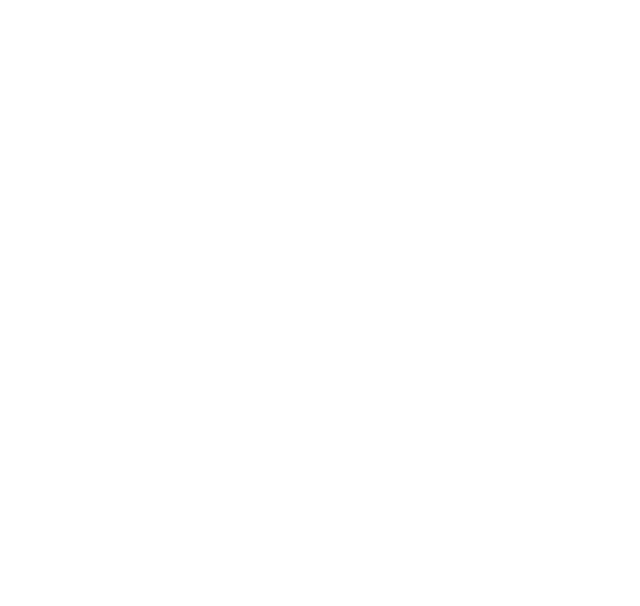
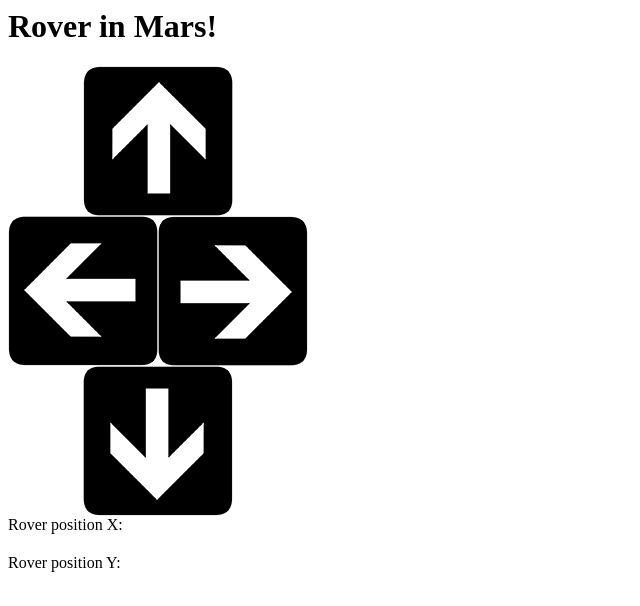
Before and after one commit to aribs/Ironhack-Week3, a plain HTML site: page rover/index.html in a window 1280 px wide. Shown: the whole page, without its empty margins (0-640 px from the left). Drawn offline with Linux system fonts and the light colour scheme.

Commit message:
Arrow movement

```diff
--- a/rover/index.html
+++ b/rover/index.html
@@ -4,9 +4,17 @@
     <title>Mars Rover</title>
     <meta charset="utf-8"/>
     <script defer type="text/javascript" src="rover.js"></script>
+     <link rel=stylesheet href="style.css" type="text/css">
 
   </head>
   <body>
-
+  	<h1>Rover in Mars!</h1>
+  	<div id="arrowUp"><img src="arrowUp.png" onclick="clickUP()"></div>
+  	<div id="arrowMove"><img src ="arrowLeft.png" onclick="clickLeft()"><img src="arrowRight.png" onclick="clickRight()"></div>
+  	<div id="arrowDown"><img src ="arrowDown.png" onclick="clickDown()"></div>
+  	<div id="Position">
+  		Rover position X: <h2 id="posX"></h2>
+  		Rover position Y: <h2 id="posY"></h2>
+  	</div>
   </body>
   </html>
--- a/rover/rover.js
+++ b/rover/rover.js
@@ -22,13 +22,26 @@ function moveRover(rover){
 
 }
 function viewPosition(rover){
-	console.log("Rover position X is: " + Rover.position[0]);
-	console.log("Rover position Y is: " + Rover.position[1]);
+	document.getElementById("posX").innerHTML = Rover.position[0];
+	document.getElementById("posY").innerHTML = Rover.position[1];
 }
-
-moveRover();
-viewPosition()
-moveRover();
-moveRover();
-moveRover();
-viewPosition();
+function clickUP(rover){
+	Rover.direction = 'N';
+	moveRover();
+	viewPosition();
+}
+function clickDown(rover){
+	Rover.direction = 'S';
+	moveRover();
+	viewPosition();
+}
+function clickLeft(rover){
+	Rover.direction = 'W';
+	moveRover();
+	viewPosition();
+}
+function clickRight(rover){
+	Rover.direction = 'E';
+	moveRover();
+	viewPosition();
+}
--- /dev/null
+++ b/rover/style.css
@@ -0,0 +1,2 @@
+#arrowUp{margin-left: 75px;}
+#arrowDown{margin-left:75px;}
```
Also changed, not shown: rover/arrowDown.png (added), rover/arrowLeft.png (added), rover/arrowRight.png (added), rover/arrowUp.png (added).
